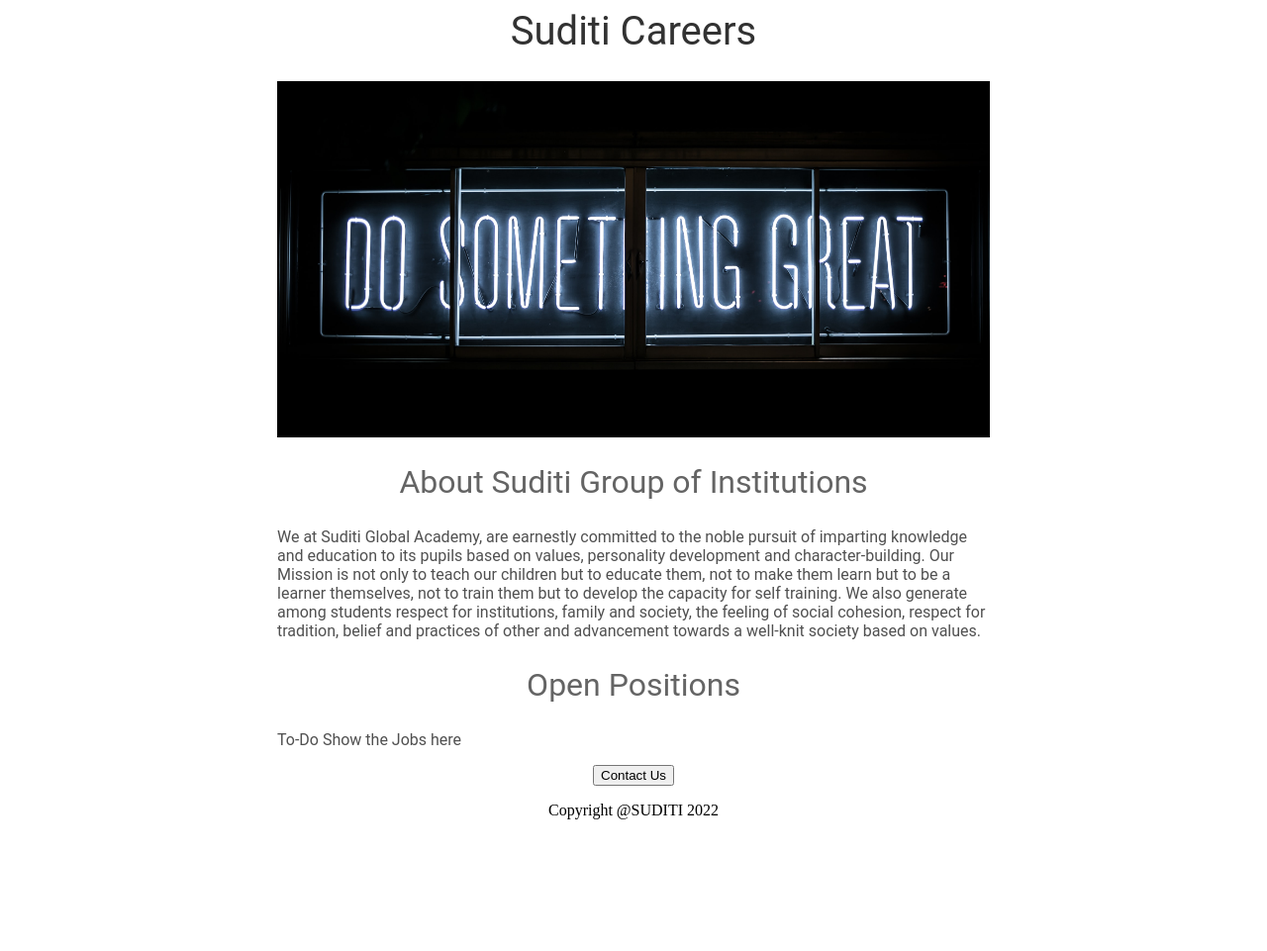
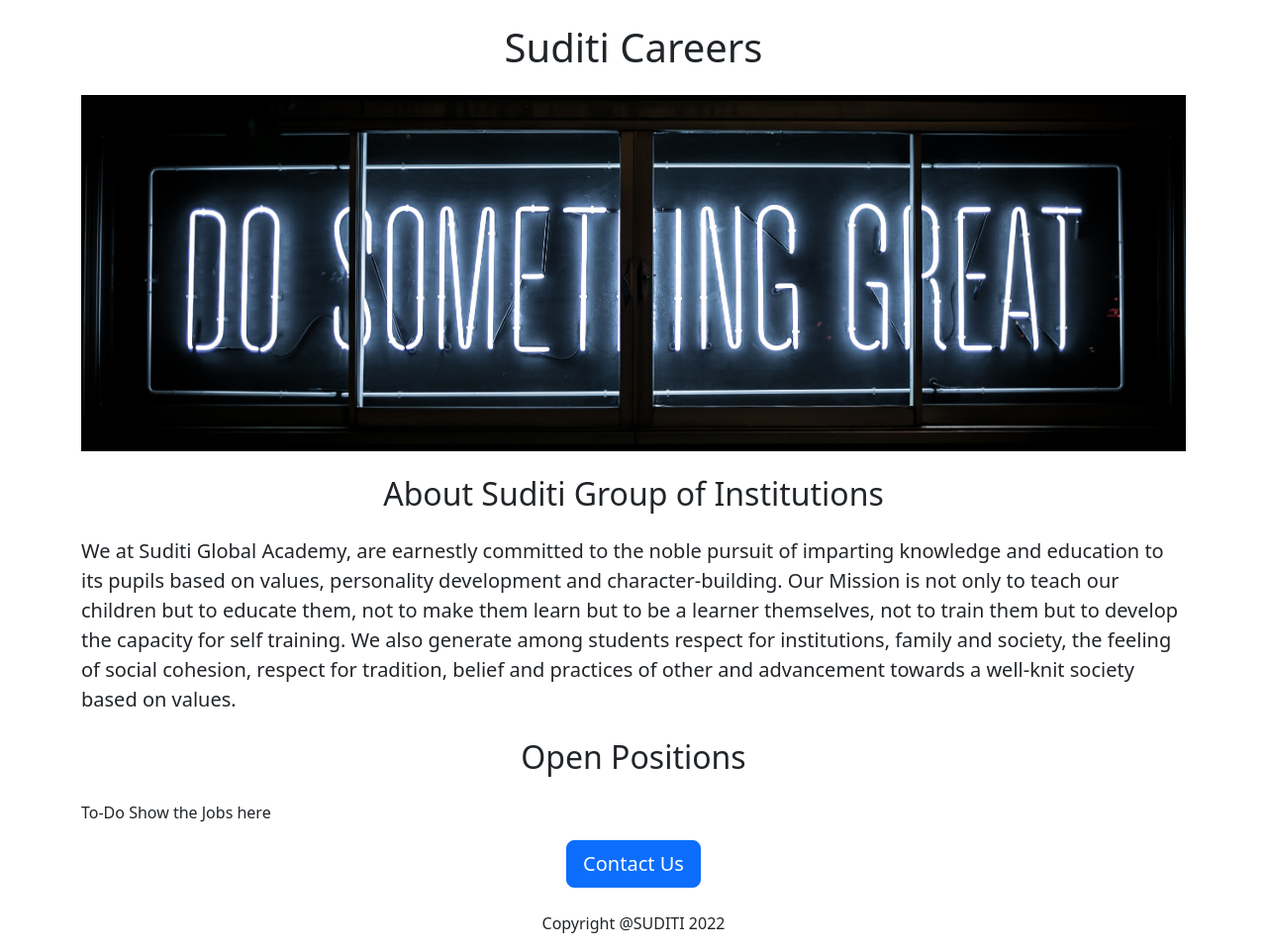
Before and after one commit to tiwarirr/vishwakarma, a Flask app: page / in a window 1280 px wide. Shown: the whole page at 99% size. Before the commit the page ends 828 px from the top, so only its background shows below. Run offline with Flask 2, Linux system fonts and the light colour scheme.

Commit message:
Bootstrap classes added.

```diff
--- a/templates/home.html
+++ b/templates/home.html
@@ -1,49 +1,32 @@
 <!DOCTYPE htnl>
 <html>
     <head>
+      <meta charset="utf-8">
+      <meta name="viewport" content="width=device-width, initial-scale=1">
       <title>Vishwakarma Jayanti</title>
+      <link href="https://cdn.jsdelivr.net/npm/bootstrap@5.2.1/dist/css/bootstrap.min.css" rel="stylesheet" integrity="sha384-iYQeCzEYFbKjA/T2uDLTpkwGzCiq6soy8tYaI1GyVh/UjpbCx/TYkiZhlZB6+fzT" crossorigin="anonymous">
       <style>
-        h1 {
-          font-size:40px;
-          font-family:Roboto;
-          font-weight:normal;
-          color:rgb(50,50,50);
-          text-align:center;
-        }
-        h2 {
-          font-size:32px;
-          font-family:Roboto;
-          font-weight:normal;
-          color:rgb(100,100,100);
-          text-align: center;
-        }
-        .bodytext {
-          font-family:Roboto;
-          color:rgb(80,80,80);
-        }
         #banner {
-          width: 100%;
-          height:360px;
-          object-fit:cover;
-        }
-        #container {
-          max-width:720px;
-          margin:0 auto;
-        }
+      height:360px;
+      width:100%;
+      object-fit:cover;
+      }
       </style>
+
+
 
     </head>
   <body>
-    <div id="container">
-      <h1>Suditi Careers</h1>
-      <img id="banner" src="https://vishwakarma.rrtiwari.repl.co/static/banner.jpg" height="320" >
-      <h2>About Suditi Group of Institutions</h2>
-      <p class="bodytext">We at Suditi Global Academy, are earnestly committed to the noble pursuit of imparting knowledge and education to its pupils based on values, personality development and character-building. Our Mission is not only to teach our children but to educate them, not to make them learn but to be a learner themselves, not to train them but to develop the capacity for self training. We also generate among students respect for institutions, family and society, the feeling of social cohesion, respect for tradition, belief and practices of other and advancement towards a well-knit society based on values.</p>
-      <h2>Open Positions</h2>
-      <p class="bodytext">To-Do Show the Jobs here</p>
-      <div style="text-align:center;">
-        <button>Contact Us</button>
-        <p>Copyright @SUDITI 2022</p>
+    <div class="container">
+      <h1 class='text-center mt-4 mb-4'>Suditi Careers</h1>
+      <img class="img-fluid" id="banner" src="https://vishwakarma.rrtiwari.repl.co/static/banner.jpg" height="320" >
+      <h2 class='text-center mt-4 mb-4'>About Suditi Group of Institutions</h2>
+      <p class="lead">We at Suditi Global Academy, are earnestly committed to the noble pursuit of imparting knowledge and education to its pupils based on values, personality development and character-building. Our Mission is not only to teach our children but to educate them, not to make them learn but to be a learner themselves, not to train them but to develop the capacity for self training. We also generate among students respect for institutions, family and society, the feeling of social cohesion, respect for tradition, belief and practices of other and advancement towards a well-knit society based on values.</p>
+      <h2 class='text-center mt-4 mb-4'>Open Positions</h2>
+      <p >To-Do Show the Jobs here</p>
+      <div class="text-center">
+        <button class="btn btn-primary btn-lg">Contact Us</button>
+        <p class='mt-4'>Copyright @SUDITI 2022</p>
       </div>
 
 
```
